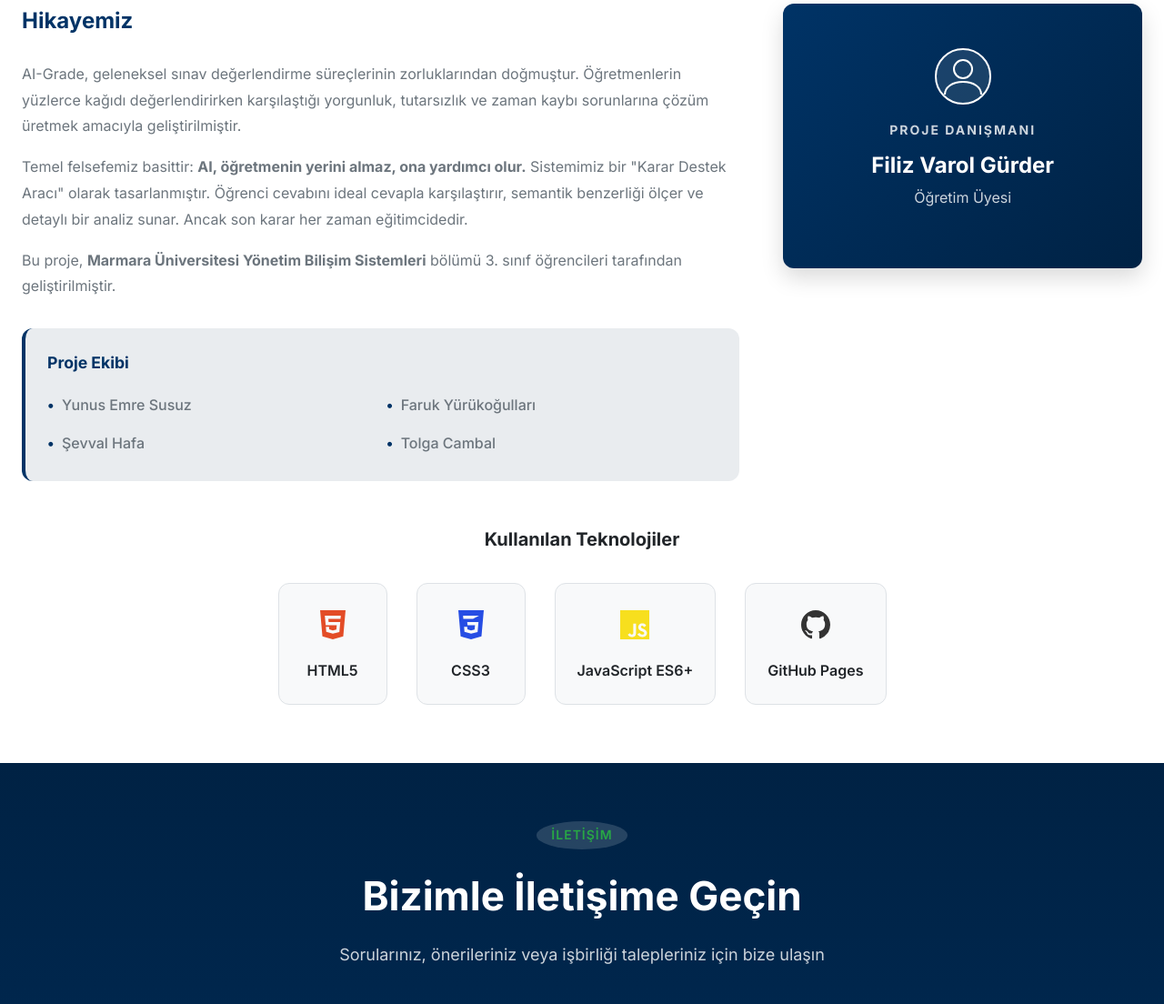
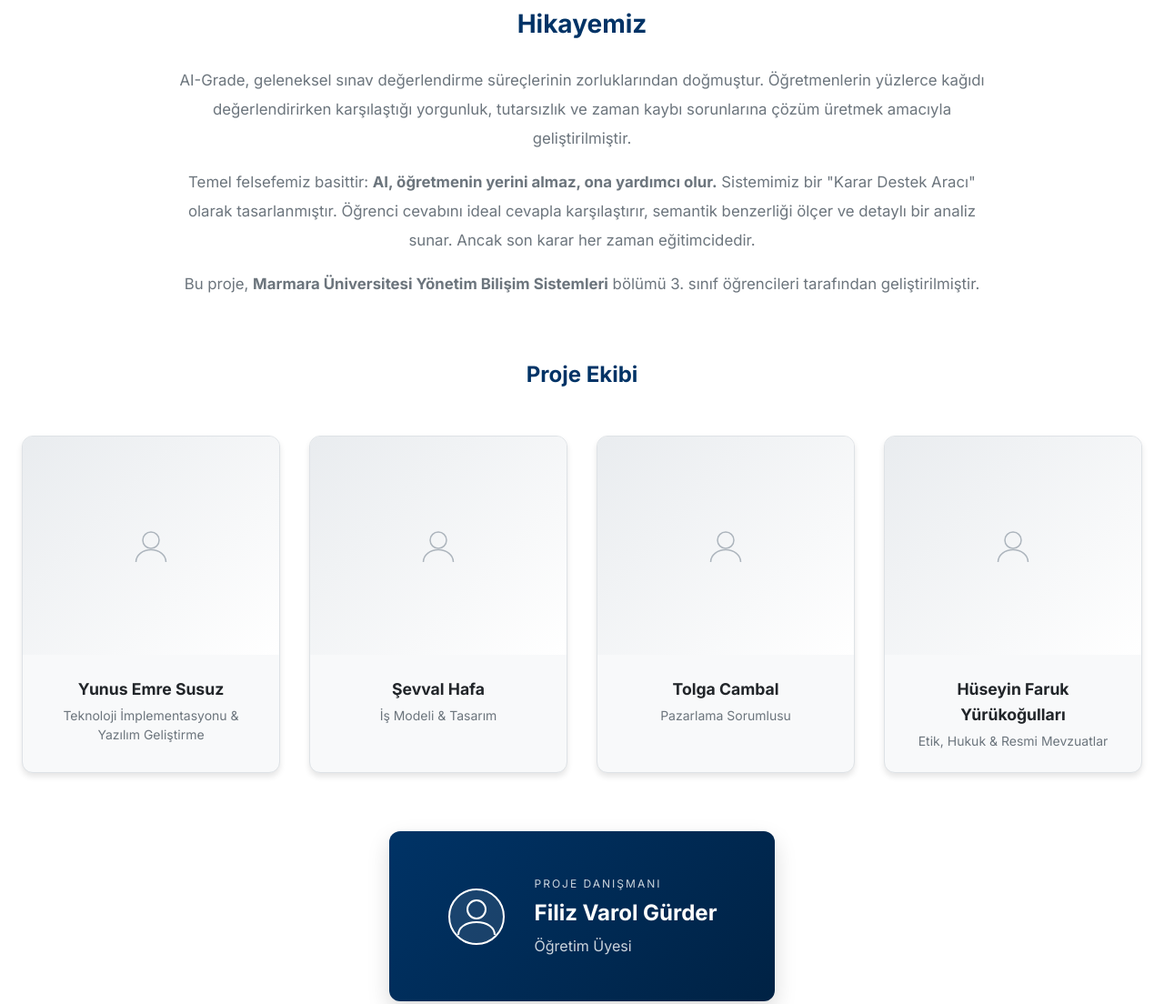
Before and after one commit to YunusEmrecd/ai-exam-scanner, a plain HTML site: page index.html in a window 1280 px wide. Shown: the part 4133-5237 px from the top of the page at 91% size. Drawn offline with Linux system fonts and the light colour scheme.

Commit message:
feat: Add team member cards with photos and roles
- Redesigned About section with modern team cards
- Added team members: Yunus Emre (Tech), Şevval (Design), Tolga (Marketing), Faruk (Legal)
- Removed 'Kullanılan Teknolojiler' section
- Added responsive grid layout for team cards
- Updated advisor card styling
- Mobile-friendly design with proper breakpoints

```diff
--- a/css/demo.css
+++ b/css/demo.css
@@ -1419,83 +1419,148 @@
     background: var(--bg-secondary);
 }
 
-.about-content {
-    display: grid;
-    grid-template-columns: 2fr 1fr;
-    gap: var(--spacing-2xl);
-    margin-bottom: var(--spacing-2xl);
-}
-
-.about-story h3 {
+/* Story Section */
+.about-story-section {
+    max-width: 900px;
+    margin: 0 auto var(--spacing-3xl) auto;
+}
+
+.story-content h3 {
+    font-size: 1.75rem;
+    color: var(--primary);
+    margin-bottom: var(--spacing-lg);
+    text-align: center;
+}
+
+.story-content p {
+    color: var(--text-secondary);
+    line-height: 1.9;
+    margin-bottom: var(--spacing-md);
+    text-align: center;
+    font-size: 1.05rem;
+}
+
+/* Team Members Section */
+.team-members-section {
+    margin-bottom: var(--spacing-3xl);
+}
+
+.team-title {
     font-size: 1.5rem;
     color: var(--primary);
-    margin-bottom: var(--spacing-lg);
-}
-
-.about-story p {
+    text-align: center;
+    margin-bottom: var(--spacing-2xl);
+}
+
+.team-grid {
+    display: grid;
+    grid-template-columns: repeat(4, 1fr);
+    gap: var(--spacing-xl);
+}
+
+.team-card {
+    background: var(--bg-primary);
+    border-radius: var(--radius-lg);
+    overflow: hidden;
+    box-shadow: var(--shadow-md);
+    transition: all var(--transition-normal);
+    border: 1px solid var(--border-color);
+}
+
+.team-card:hover {
+    transform: translateY(-8px);
+    box-shadow: var(--shadow-xl);
+    border-color: var(--primary);
+}
+
+.team-photo {
+    width: 100%;
+    height: 240px;
+    background: linear-gradient(135deg, var(--bg-tertiary) 0%, var(--bg-secondary) 100%);
+    display: flex;
+    align-items: center;
+    justify-content: center;
+    overflow: hidden;
+    position: relative;
+}
+
+.team-photo img {
+    width: 100%;
+    height: 100%;
+    object-fit: cover;
+    transition: transform var(--transition-normal);
+}
+
+.team-card:hover .team-photo img {
+    transform: scale(1.05);
+}
+
+.team-photo.no-photo .photo-placeholder {
+    display: flex;
+}
+
+.photo-placeholder {
+    display: none;
+    align-items: center;
+    justify-content: center;
+    width: 100%;
+    height: 100%;
+    color: var(--text-muted);
+}
+
+.team-info {
+    padding: var(--spacing-lg);
+    text-align: center;
+}
+
+.team-name {
+    font-size: 1.1rem;
+    font-weight: 700;
+    color: var(--text-primary);
+    margin-bottom: var(--spacing-xs);
+}
+
+.team-role {
+    font-size: 0.875rem;
     color: var(--text-secondary);
-    line-height: 1.8;
-    margin-bottom: var(--spacing-md);
-}
-
-/* Team Section */
-.team-section {
-    margin-top: var(--spacing-xl);
-    padding: var(--spacing-lg);
-    background: var(--bg-tertiary);
-    border-radius: var(--radius-lg);
-    border-left: 4px solid var(--primary);
-}
-
-.team-section h4 {
-    font-size: 1.1rem;
-    color: var(--primary);
-    margin-bottom: var(--spacing-md);
-}
-
-.team-list {
-    display: grid;
-    grid-template-columns: repeat(2, 1fr);
-    gap: var(--spacing-sm);
-}
-
-.team-list li {
-    color: var(--text-secondary);
-    padding: var(--spacing-xs) 0;
-    font-weight: 500;
-    position: relative;
-    padding-left: var(--spacing-md);
-}
-
-.team-list li::before {
-    content: '•';
-    position: absolute;
-    left: 0;
-    color: var(--primary);
-    font-weight: bold;
+    line-height: 1.5;
+}
+
+/* Advisor Section */
+.advisor-section {
+    display: flex;
+    justify-content: center;
 }
 
 .advisor-card {
     background: linear-gradient(135deg, var(--primary) 0%, var(--primary-dark) 100%);
     color: white;
-    padding: var(--spacing-2xl);
+    padding: var(--spacing-2xl) var(--spacing-3xl);
     border-radius: var(--radius-lg);
     text-align: center;
     box-shadow: var(--shadow-lg);
+    display: flex;
+    align-items: center;
+    gap: var(--spacing-xl);
 }
 
 .advisor-avatar {
     display: flex;
     justify-content: center;
-    margin-bottom: var(--spacing-md);
-}
-
-.advisor-card h4 {
-    font-size: 0.875rem;
+    flex-shrink: 0;
+}
+
+.advisor-info {
+    text-align: left;
+}
+
+.advisor-label {
+    font-size: 0.75rem;
     text-transform: uppercase;
     letter-spacing: 2px;
     opacity: 0.8;
-    margin-bottom: var(--spacing-sm);
+    display: block;
+    margin-bottom: var(--spacing-xs);
 }
 
 .advisor-name {
@@ -1506,58 +1571,8 @@
 
 .advisor-title {
     opacity: 0.8;
-    margin-bottom: var(--spacing-md);
-}
-
-.advisor-description {
-    font-size: 0.95rem;
-    line-height: 1.7;
-    opacity: 0.9;
-}
-
-.tech-stack {
-    text-align: center;
-}
-
-.tech-stack h3 {
-    font-size: 1.25rem;
-    color: var(--text-primary);
-    margin-bottom: var(--spacing-xl);
-}
-
-.tech-grid {
-    display: flex;
-    justify-content: center;
-    gap: var(--spacing-xl);
-    flex-wrap: wrap;
-}
-
-.tech-item {
-    display: flex;
-    flex-direction: column;
-    align-items: center;
-    gap: var(--spacing-sm);
-    padding: var(--spacing-lg);
-    background: var(--bg-primary);
-    border-radius: var(--radius-lg);
-    border: 1px solid var(--border-color);
-    min-width: 120px;
-    transition: all var(--transition-normal);
-}
-
-.tech-item:hover {
-    transform: translateY(-5px);
-    box-shadow: var(--shadow-md);
-    border-color: var(--primary);
-}
-
-.tech-icon {
-    font-size: 2rem;
-}
-
-.tech-name {
-    font-weight: 600;
-    color: var(--text-primary);
+    margin: 0;
+}
 }
 
 /* ==================== CONTACT SECTION ==================== */
@@ -1732,8 +1747,8 @@
         grid-template-columns: 1fr;
     }
 
-    .about-content {
-        grid-template-columns: 1fr;
+    .team-grid {
+        grid-template-columns: repeat(2, 1fr);
     }
 
     .contact-content {
@@ -1793,6 +1808,23 @@
     .action-buttons {
         flex-direction: column;
     }
+
+    .team-grid {
+        grid-template-columns: 1fr;
+    }
+
+    .team-photo {
+        height: 280px;
+    }
+
+    .advisor-card {
+        flex-direction: column;
+        text-align: center;
+    }
+
+    .advisor-info {
+        text-align: center;
+    }
 }
 
 @media (max-width: 480px) {
--- a/index.html
+++ b/index.html
@@ -451,8 +451,9 @@
                     Eğitim teknolojilerini dönüştürmeye adanmış bir ekip
                 </p>
             </div>
-            <div class="about-content">
-                <div class="about-story">
+            <!-- Hikayemiz -->
+            <div class="about-story-section">
+                <div class="story-content">
                     <h3>Hikayemiz</h3>
                     <p>
                         AI-Grade, geleneksel sınav değerlendirme süreçlerinin zorluklarından doğmuştur.
@@ -469,43 +470,97 @@
                         Bu proje, <strong>Marmara Üniversitesi Yönetim Bilişim Sistemleri</strong> bölümü
                         3. sınıf öğrencileri tarafından geliştirilmiştir.
                     </p>
-                    <div class="team-section">
-                        <h4>Proje Ekibi</h4>
-                        <ul class="team-list">
-                            <li>Yunus Emre Susuz</li>
-                            <li>Faruk Yürükoğulları</li>
-                            <li>Şevval Hafa</li>
-                            <li>Tolga Cambal</li>
-                        </ul>
+                </div>
+            </div>
+
+            <!-- Proje Ekibi -->
+            <div class="team-members-section">
+                <h3 class="team-title">Proje Ekibi</h3>
+                <div class="team-grid">
+                    <!-- Yunus Emre Susuz -->
+                    <div class="team-card">
+                        <div class="team-photo">
+                            <img src="images/team/yunus.jpg" alt="Yunus Emre Susuz" onerror="this.style.display='none'; this.parentElement.classList.add('no-photo');">
+                            <div class="photo-placeholder">
+                                <svg width="48" height="48" viewBox="0 0 64 64" fill="none" xmlns="http://www.w3.org/2000/svg">
+                                    <circle cx="32" cy="24" r="12" stroke="currentColor" stroke-width="2"/>
+                                    <path d="M10 56c0-10 10-18 22-18s22 8 22 18" stroke="currentColor" stroke-width="2"/>
+                                </svg>
+                            </div>
+                        </div>
+                        <div class="team-info">
+                            <h4 class="team-name">Yunus Emre Susuz</h4>
+                            <p class="team-role">Teknoloji İmplementasyonu & Yazılım Geliştirme</p>
+                        </div>
                     </div>
-                </div>
-                <div class="about-advisor">
-                    <div class="advisor-card">
-                        <div class="advisor-avatar"><svg width="64" height="64" viewBox="0 0 64 64" fill="none" xmlns="http://www.w3.org/2000/svg"><circle cx="32" cy="32" r="30" stroke="white" stroke-width="2" fill="rgba(255,255,255,0.1)"/><circle cx="32" cy="24" r="10" stroke="white" stroke-width="2"/><path d="M12 52c0-8 8-14 20-14s20 6 20 14" stroke="white" stroke-width="2"/></svg></div>
-                        <h4>Proje Danışmanı</h4>
-                        <h3 class="advisor-name">Filiz Varol Gürder</h3>
-                        <p class="advisor-title">Öğretim Üyesi</p>
+
+                    <!-- Şevval Hafa -->
+                    <div class="team-card">
+                        <div class="team-photo">
+                            <img src="images/team/sevval.jpg" alt="Şevval Hafa" onerror="this.style.display='none'; this.parentElement.classList.add('no-photo');">
+                            <div class="photo-placeholder">
+                                <svg width="48" height="48" viewBox="0 0 64 64" fill="none" xmlns="http://www.w3.org/2000/svg">
+                                    <circle cx="32" cy="24" r="12" stroke="currentColor" stroke-width="2"/>
+                                    <path d="M10 56c0-10 10-18 22-18s22 8 22 18" stroke="currentColor" stroke-width="2"/>
+                                </svg>
+                            </div>
+                        </div>
+                        <div class="team-info">
+                            <h4 class="team-name">Şevval Hafa</h4>
+                            <p class="team-role">İş Modeli & Tasarım</p>
+                        </div>
+                    </div>
+
+                    <!-- Tolga Cambal -->
+                    <div class="team-card">
+                        <div class="team-photo">
+                            <img src="images/team/tolga.jpg" alt="Tolga Cambal" onerror="this.style.display='none'; this.parentElement.classList.add('no-photo');">
+                            <div class="photo-placeholder">
+                                <svg width="48" height="48" viewBox="0 0 64 64" fill="none" xmlns="http://www.w3.org/2000/svg">
+                                    <circle cx="32" cy="24" r="12" stroke="currentColor" stroke-width="2"/>
+                                    <path d="M10 56c0-10 10-18 22-18s22 8 22 18" stroke="currentColor" stroke-width="2"/>
+                                </svg>
+                            </div>
+                        </div>
+                        <div class="team-info">
+                            <h4 class="team-name">Tolga Cambal</h4>
+                            <p class="team-role">Pazarlama Sorumlusu</p>
+                        </div>
+                    </div>
+
+                    <!-- Hüseyin Faruk Yürükoğulları -->
+                    <div class="team-card">
+                        <div class="team-photo">
+                            <img src="images/team/faruk.jpg" alt="Hüseyin Faruk Yürükoğulları" onerror="this.style.display='none'; this.parentElement.classList.add('no-photo');">
+                            <div class="photo-placeholder">
+                                <svg width="48" height="48" viewBox="0 0 64 64" fill="none" xmlns="http://www.w3.org/2000/svg">
+                                    <circle cx="32" cy="24" r="12" stroke="currentColor" stroke-width="2"/>
+                                    <path d="M10 56c0-10 10-18 22-18s22 8 22 18" stroke="currentColor" stroke-width="2"/>
+                                </svg>
+                            </div>
+                        </div>
+                        <div class="team-info">
+                            <h4 class="team-name">Hüseyin Faruk Yürükoğulları</h4>
+                            <p class="team-role">Etik, Hukuk & Resmi Mevzuatlar</p>
+                        </div>
                     </div>
                 </div>
             </div>
-            <div class="tech-stack">
-                <h3>Kullanılan Teknolojiler</h3>
-                <div class="tech-grid">
-                    <div class="tech-item">
-                        <span class="tech-icon"><svg width="32" height="32" viewBox="0 0 24 24" fill="#e34c26"><path d="M1.5 0h21l-1.91 21.563L11.977 24l-8.564-2.438L1.5 0zm7.031 9.75l-.232-2.718 10.059.003.23-2.622L5.412 4.41l.698 8.01h9.126l-.326 3.426-2.91.804-2.955-.81-.188-2.11H6.248l.33 4.171L12 19.351l5.379-1.443.744-8.157H8.531z"/></svg></span>
-                        <span class="tech-name">HTML5</span>
+
+            <!-- Danışman -->
+            <div class="advisor-section">
+                <div class="advisor-card">
+                    <div class="advisor-avatar">
+                        <svg width="64" height="64" viewBox="0 0 64 64" fill="none" xmlns="http://www.w3.org/2000/svg">
+                            <circle cx="32" cy="32" r="30" stroke="white" stroke-width="2" fill="rgba(255,255,255,0.1)"/>
+                            <circle cx="32" cy="24" r="10" stroke="white" stroke-width="2"/>
+                            <path d="M12 52c0-8 8-14 20-14s20 6 20 14" stroke="white" stroke-width="2"/>
+                        </svg>
                     </div>
-                    <div class="tech-item">
-                        <span class="tech-icon"><svg width="32" height="32" viewBox="0 0 24 24" fill="#264de4"><path d="M1.5 0h21l-1.91 21.563L11.977 24l-8.565-2.438L1.5 0zm17.09 4.413L5.41 4.41l.213 2.622 10.125.002-.255 2.716h-6.64l.24 2.573h6.182l-.366 3.523-2.91.804-2.956-.81-.188-2.11H6.248l.33 4.171L12 19.351l5.379-1.443.744-8.157H8.531z"/></svg></span>
-                        <span class="tech-name">CSS3</span>
-                    </div>
-                    <div class="tech-item">
-                        <span class="tech-icon"><svg width="32" height="32" viewBox="0 0 24 24" fill="#f7df1e"><path d="M0 0h24v24H0V0zm22.034 18.276c-.175-1.095-.888-2.015-3.003-2.873-.736-.345-1.554-.585-1.797-1.14-.091-.33-.105-.51-.046-.705.15-.646.915-.84 1.515-.66.39.12.75.42.976.9 1.034-.676 1.034-.676 1.755-1.125-.27-.42-.404-.601-.586-.78-.63-.705-1.469-1.065-2.834-1.034l-.705.089c-.676.165-1.32.525-1.71 1.005-1.14 1.291-.811 3.541.569 4.471 1.365 1.02 3.361 1.244 3.616 2.205.24 1.17-.87 1.545-1.966 1.41-.811-.18-1.26-.586-1.755-1.336l-1.83 1.051c.21.48.45.689.81 1.109 1.74 1.756 6.09 1.666 6.871-1.004.029-.09.24-.705.074-1.65l.046.067zm-8.983-7.245h-2.248c0 1.938-.009 3.864-.009 5.805 0 1.232.063 2.363-.138 2.711-.33.689-1.18.601-1.566.48-.396-.196-.597-.466-.83-.855-.063-.105-.11-.196-.127-.196l-1.825 1.125c.305.63.75 1.172 1.324 1.517.855.51 2.004.675 3.207.405.783-.226 1.458-.691 1.811-1.411.51-.93.402-2.07.397-3.346.012-2.054 0-4.109 0-6.179l.004-.056z"/></svg></span>
-                        <span class="tech-name">JavaScript ES6+</span>
-                    </div>
-                    <div class="tech-item">
-                        <span class="tech-icon"><svg width="32" height="32" viewBox="0 0 24 24" fill="#333"><path d="M12 0C5.37 0 0 5.37 0 12c0 5.31 3.435 9.795 8.205 11.385.6.105.825-.255.825-.57 0-.285-.015-1.23-.015-2.235-3.015.555-3.795-.735-4.035-1.41-.135-.345-.72-1.41-1.23-1.695-.42-.225-1.02-.78-.015-.795.945-.015 1.62.87 1.845 1.23 1.08 1.815 2.805 1.305 3.495.99.105-.78.42-1.305.765-1.605-2.67-.3-5.46-1.335-5.46-5.925 0-1.305.465-2.385 1.23-3.225-.12-.3-.54-1.53.12-3.18 0 0 1.005-.315 3.3 1.23.96-.27 1.98-.405 3-.405s2.04.135 3 .405c2.295-1.56 3.3-1.23 3.3-1.23.66 1.65.24 2.88.12 3.18.765.84 1.23 1.905 1.23 3.225 0 4.605-2.805 5.625-5.475 5.925.435.375.81 1.095.81 2.22 0 1.605-.015 2.895-.015 3.3 0 .315.225.69.825.57A12.02 12.02 0 0 0 24 12c0-6.63-5.37-12-12-12z"/></svg></span>
-                        <span class="tech-name">GitHub Pages</span>
+                    <div class="advisor-info">
+                        <span class="advisor-label">Proje Danışmanı</span>
+                        <h3 class="advisor-name">Filiz Varol Gürder</h3>
+                        <p class="advisor-title">Öğretim Üyesi</p>
                     </div>
                 </div>
             </div>
```
